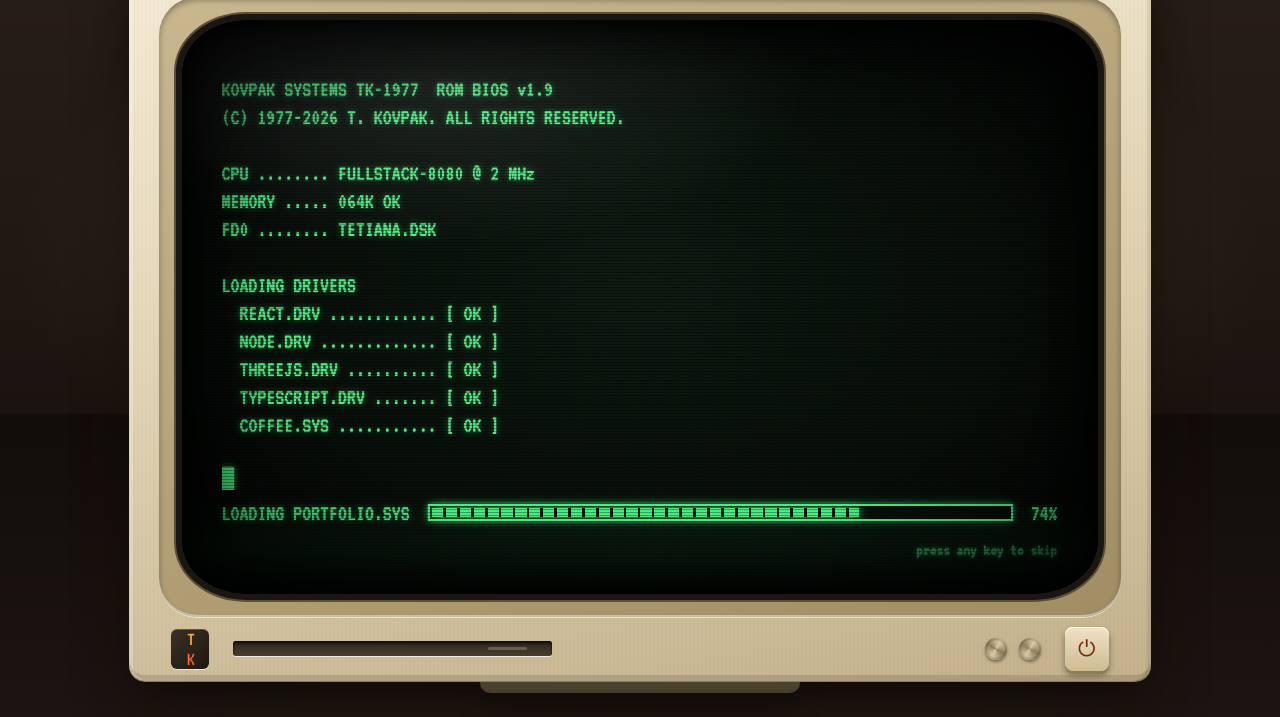
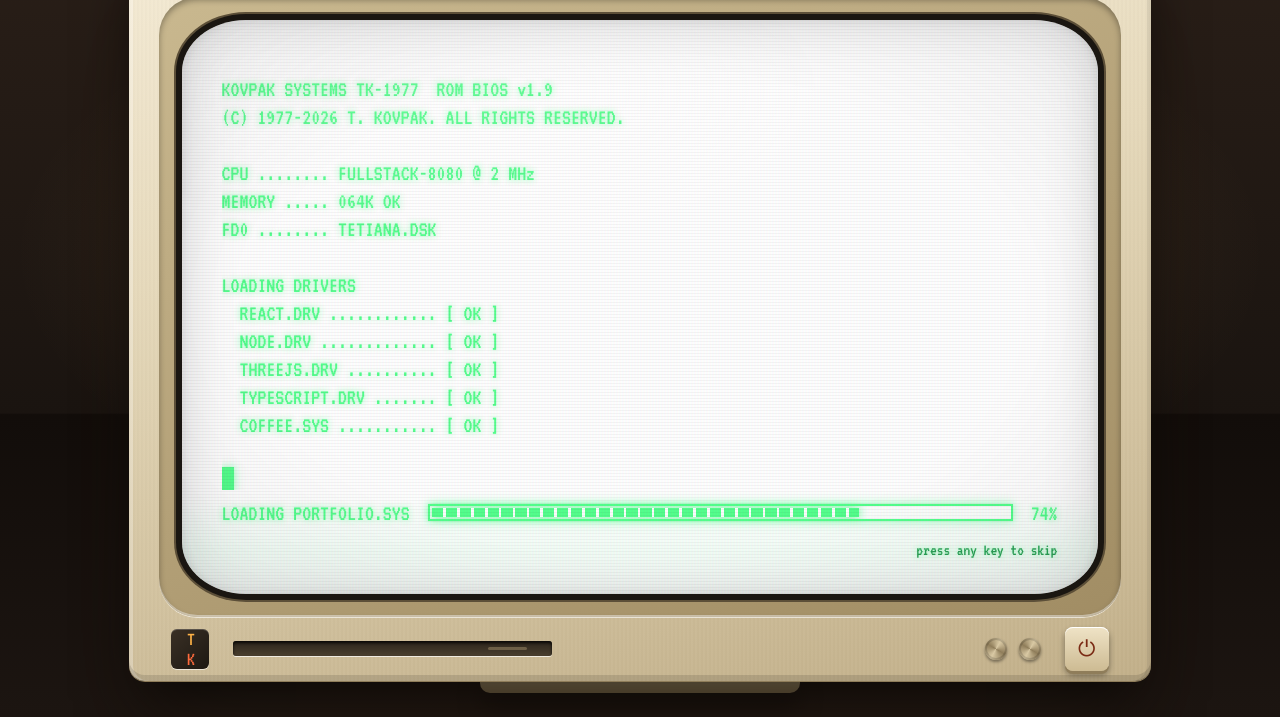
Before and after one commit to tetiana01kovpak/retro-portfolio, a website built with Vite: page index.html in a window 1280 px wide. Shown: the part 83-800 px from the top of the page. Built offline with nearby package versions, Linux system fonts and the light colour scheme.

Commit message:
Make the CRT screen background white

```diff
--- a/src/style.css
+++ b/src/style.css
@@ -167,11 +167,11 @@ body {
   height: 100%;
   border-radius: 7% / 9%;
   overflow: hidden;
-  background: radial-gradient(ellipse at 50% 45%, #0d1a10 0%, #060b07 70%, #020402 100%);
+  background: #fff;
   box-shadow:
     0 0 0 clamp(3px, 0.5vw, 6px) #1a1611,
     0 0 0 clamp(4px, 0.65vw, 8px) #5c4f38,
-    inset 0 0 40px rgba(0, 0, 0, 0.9);
+    inset 0 0 40px rgba(0, 0, 0, 0.08);
 }
 
 .glass {
@@ -181,8 +181,8 @@ body {
   border-radius: inherit;
   background:
     radial-gradient(ellipse 60% 40% at 28% 12%, rgba(255, 255, 255, 0.09), transparent 70%),
-    radial-gradient(ellipse at 50% 50%, transparent 58%, rgba(0, 0, 0, 0.55) 100%);
-  box-shadow: inset 0 0 70px 14px rgba(0, 0, 0, 0.75), inset 0 0 12px rgba(0, 0, 0, 0.8);
+    radial-gradient(ellipse at 50% 50%, transparent 58%, rgba(0, 0, 0, 0.05) 100%);
+  box-shadow: inset 0 0 70px 14px rgba(0, 0, 0, 0.06), inset 0 0 12px rgba(0, 0, 0, 0.1);
 }
 
 .case-bottom {
@@ -302,7 +302,7 @@ body {
 
 .crt::before {
   background:
-    repeating-linear-gradient(180deg, rgba(0, 0, 0, 0.32) 0 1px, transparent 1px 3px),
+    repeating-linear-gradient(180deg, rgba(0, 0, 0, 0.04) 0 1px, transparent 1px 3px),
     repeating-linear-gradient(90deg, rgba(255, 0, 60, 0.025) 0 1px, rgba(0, 255, 90, 0.02) 1px 2px, rgba(0, 80, 255, 0.025) 2px 3px);
 }
 
@@ -702,7 +702,7 @@ kbd {
   left: 0.6em;
   margin: 0 !important;
   padding: 0 0.3em;
-  background: #07110a;
+  background: #fff;
   color: var(--amber);
   text-shadow: 0 0 8px rgba(255, 179, 71, 0.6);
 }
@@ -981,6 +981,7 @@ kbd {
   min-height: 0;
   width: 100%;
   object-fit: contain;
+  background: #fff;
 }
 .game-keys {
   font-size: 0.72em;
```
